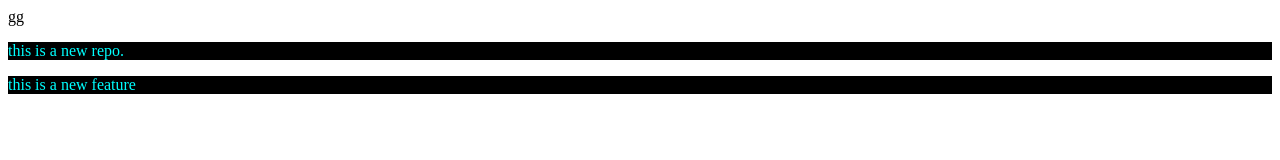
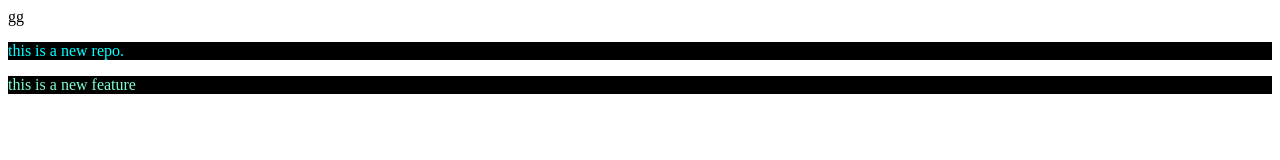
Before and after one commit to Sarvagya-28/localrepo, a plain HTML site: page index.html in a window 1280 px wide. Drawn offline with Linux system fonts and the light colour scheme.

Commit message:
add diff color

```diff
--- a/index.html
+++ b/index.html
@@ -8,6 +8,6 @@
 </head>
 <body>
     <p>this is a new repo.</p>
-    <p>this is a new feature</p>
+    <p style="color:aquamarine;">this is a new feature</p>
 </body>
 </html>
```
